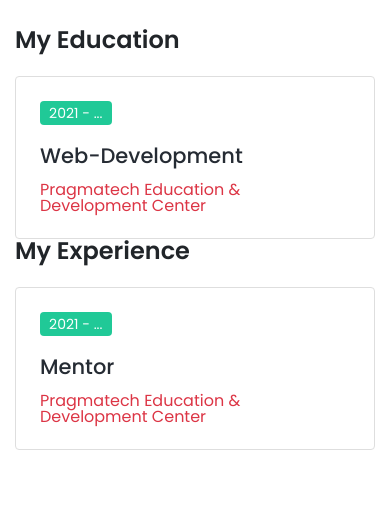
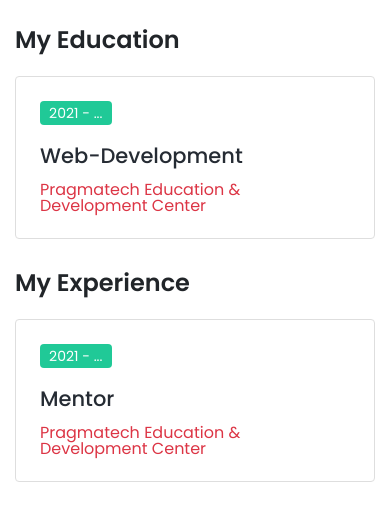
Before and after one commit to Sabuhi0/MyPortfolio, a Flask app: page / in a window 390 px wide. Shown: the part 5979-6500 px from the top of the page. Run offline with Flask 2, Linux system fonts and the light colour scheme; data comes from the database, SQL or seed files in the repository; data that the repository does not hold is empty; some libraries are stand-ins or nearby versions.

Commit message:
Add resume section responsive

```diff
--- a/static/assets/css/resume.css
+++ b/static/assets/css/resume.css
@@ -1,4 +1,16 @@
 /* Resume Section Start */
+
+@media only screen and (min-width: 767px) {
+    .mt-2 {
+        margin-top: 0rem !important;
+    }
+}
+
+@media only screen and (max-width: 767px) {
+    .mt-2 {
+        margin-top: 2rem !important;
+    }
+}
 
 .resume-section h1 {
     font-size: 24px;
--- a/templates/app/index.html
+++ b/templates/app/index.html
@@ -268,7 +268,7 @@
                             <!-- <p>Lisque persius interesset his et, in quot quidam persequeris vim, ad mea essent possim iriure.</p> -->
                         </div>
                     </div>
-                    <div class="col-md-6 resume-section">
+                    <div class="col-md-6 resume-section mt-2">
                         <h1 class="mb-4">My Experience</h1>
                         <div class="resume-item">
                             <h2>2021 - ...</h2>
```
